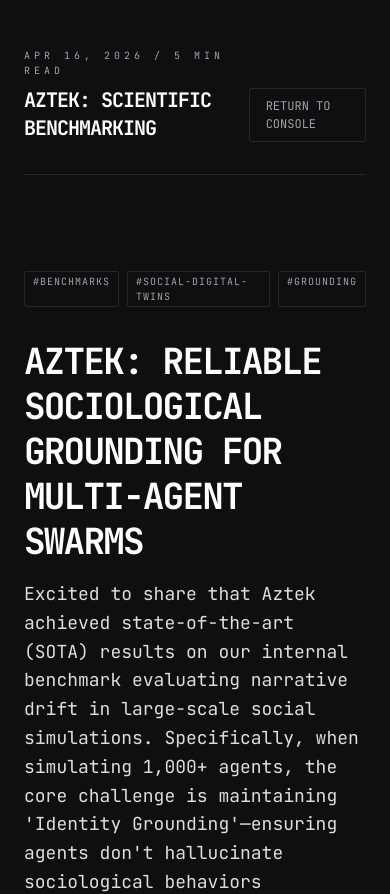
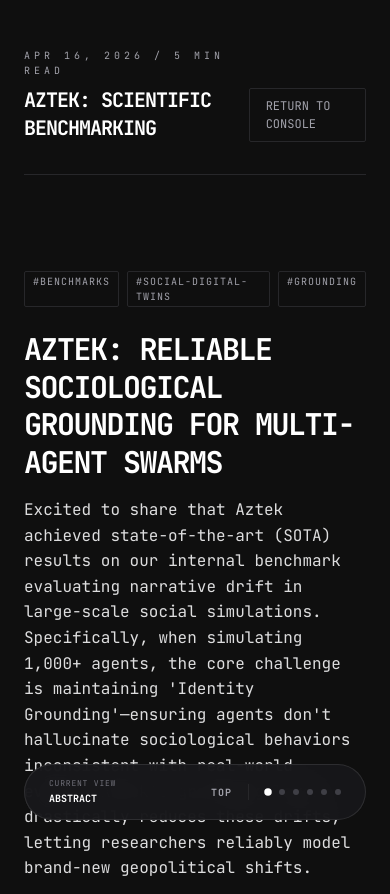
Before and after one commit to amirlankalm/aztek, a Next.js app: page /benchmark in a window 390 px wide. Shown: the top 894 px of the page. Built offline with nearby package versions, Linux system fonts and the light colour scheme.

Commit message:
feat: comprehensive mobile optimization overhaul (responsive dashboard, journal dock, and fluid charts)

```diff
--- a/src/app/benchmark/page.tsx
+++ b/src/app/benchmark/page.tsx
@@ -89,15 +89,15 @@
 
             {/* Header / Intro */}
             <section id="abstract" className="scroll-mt-32">
-              <div className="flex gap-2 mb-8">
+              <div className="flex gap-2 mb-6">
                 {data.tags.map(tag => (
                   <span key={tag} className="tag">{tag}</span>
                 ))}
               </div>
-              <h1 className="text-4xl md:text-5xl font-bold leading-tight uppercase tracking-tighter mb-12">
+              <h1 className="text-3xl md:text-5xl font-bold leading-tight uppercase tracking-tighter mb-8 lg:mb-12">
                  {data.title}
               </h1>
-              <p className="text-[#f4f4f5] text-lg lg:text-xl leading-relaxed opacity-90">
+              <p className="text-[#f4f4f5] text-base lg:text-xl leading-relaxed opacity-90">
                  {data.abstract}
               </p>
             </section>
@@ -230,6 +230,37 @@
 
         </div>
       </div>
+
+      {/* MOBILE FLOATING DOCK (Table of Contents / Progress) */}
+      <div className="lg:hidden fixed bottom-6 left-0 right-0 z-50 px-6">
+         <div className="bg-[#18181b]/95 backdrop-blur-md border border-[#ffffff]/10 h-14 rounded-full flex items-center justify-between px-6 shadow-2xl">
+            <div className="flex flex-col overflow-hidden">
+               <span className="text-[8px] text-[#71717a] uppercase tracking-widest leading-none mb-1">current view</span>
+               <span className="text-[10px] text-[#ffffff] font-bold uppercase truncate max-w-[150px]">
+                  {activeSection === 'abstract' ? 'Abstract' : (data.sections.find((s: any) => s.id === activeSection)?.title.split(': ')[1] || 'Research')}
+               </span>
+            </div>
+
+            <div className="flex items-center gap-4">
+              <button
+                onClick={() => window.scrollTo({ top: 0, behavior: 'smooth' })}
+                className="text-[10px] text-[#a1a1aa] hover:text-[#ffffff] uppercase tracking-widest font-bold"
+              >
+                top
+              </button>
+              <div className="h-4 w-[1px] bg-[#27272a]"></div>
+              <div className="flex gap-2">
+                 {['abstract', ...data.sections.map((s: any) => s.id)].map(id => (
+                    <button
+                      key={id}
+                      onClick={() => scrollToSection(id)}
+                      className={`w-1.5 h-1.5 rounded-full transition-all ${activeSection === id ? 'bg-[#ffffff] scale-125' : 'bg-[#3f3f46]'}`}
+                    ></button>
+                 ))}
+              </div>
+            </div>
+         </div>
+      </div>
     </main>
   );
 }
--- a/src/app/page.tsx
+++ b/src/app/page.tsx
@@ -24,6 +24,7 @@
   const [localHistory, setLocalHistory] = useState<any[]>([]);
   const [logs, setLogs] = useState<string[]>([]);
   const [showReality, setShowReality] = useState(false);
+  const [isSidebarOpen, setIsSidebarOpen] = useState(false);
 
   // 1. Persistence Engine: Sync to localStorage
   React.useEffect(() => {
@@ -246,10 +247,20 @@
   };
 
   return (
-    <div className="flex h-screen w-full bg-[#0f0f0f] text-[#ffffff] overflow-hidden font-mono tracking-wide text-xs">
+    <div className="flex flex-col lg:flex-row h-screen w-full bg-[#0f0f0f] text-[#ffffff] overflow-hidden font-mono tracking-wide text-xs">
+
+      {/* Mobile Nav Toggle */}
+      <div className="lg:hidden fixed top-4 right-4 z-[60] flex gap-2">
+         <button
+           onClick={() => setIsSidebarOpen(!isSidebarOpen)}
+           className="w-10 h-10 bg-[#18181b] border border-[#27272a] rounded-sm flex items-center justify-center text-[#ffffff] hover:bg-[#27272a] transition-colors"
+         >
+           {isSidebarOpen ? '[x]' : '[menu]'}
+         </button>
+      </div>
 
       {/* Main Workbench Area */}
-      <main className="flex-1 flex flex-col relative bg-transparent">
+      <main className="flex-1 flex flex-col relative bg-transparent overflow-hidden h-full">
          {/* Top Section: Interaction Visualization */}
          <div className="flex-1 relative">
             {agents.length > 0 ? (
@@ -275,8 +286,14 @@
       </main>
 
       {/* Sidebar - Right Side, Sharp, Transparent, Monochromatic */}
-      {!isFullscreen && (
-        <aside className="w-96 min-w-96 h-full border-l border-[#27272a] bg-[#0f0f0f] flex flex-col p-6 gap-6 z-20">
+      <aside className={`
+        ${isSidebarOpen ? 'translate-x-0' : 'translate-x-full lg:translate-x-0'}
+        fixed lg:relative inset-0 lg:inset-auto
+        w-full lg:w-96 lg:min-w-96 h-full
+        border-l border-[#27272a] bg-[#0f0f0f]
+        flex flex-col p-6 gap-6 z-50
+        transition-transform duration-300 ease-in-out
+      `}>
 
           {/* Header */}
           <div className="flex items-center justify-between border-b border-[#27272a] pb-4">
@@ -415,11 +432,18 @@
           </div>
 
         </aside>
-      )}
 
-      {/* Global Node Overlay - Moved to Bottom Left */}
+      {/* Global Node Overlay - Adaptive Sheet */}
       {selectedAgent && (
-         <div className="absolute bottom-6 left-6 w-96 bg-[#0a0a0a] border border-[#27272a] rounded-sm p-5 z-[60] shadow-2xl overflow-y-auto max-h-[85vh]">
+         <div className={`
+           fixed z-[60] border-[#27272a] bg-[#0a0a0a] shadow-2xl transition-all duration-300
+           ${isFullscreen ? 'hidden' : 'flex'}
+           flex-col
+           /* Mobile Styling: Bottom Sheet */
+           bottom-0 left-0 w-full rounded-t-xl border-t h-[60vh] p-6 lg:p-5
+           /* Desktop Styling: Side Widget */
+           lg:bottom-6 lg:left-6 lg:w-96 lg:h-auto lg:max-h-[85vh] lg:rounded-sm lg:border
+         `}>
             <div className="flex justify-between border-b border-[#27272a] pb-3 mb-4">
                <span className="text-[#a1a1aa] tracking-widest text-[10px] uppercase">{t('node_data')}</span>
                <button onClick={() => setSelectedAgent(null)} className="text-[#a1a1aa] hover:text-[#ffffff] cursor-pointer bg-transparent border-none">[x]</button>
```
